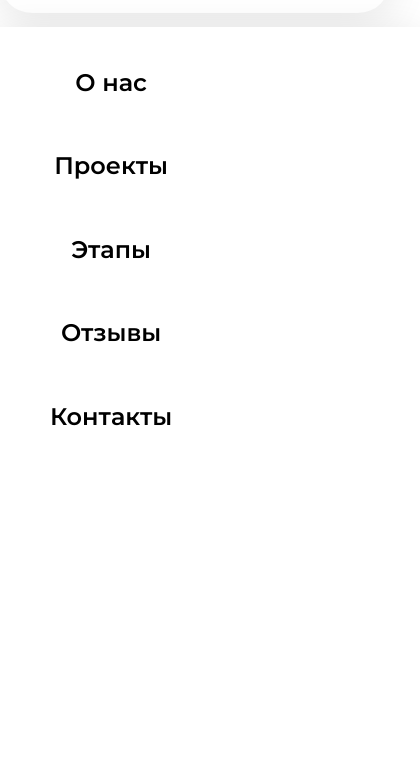
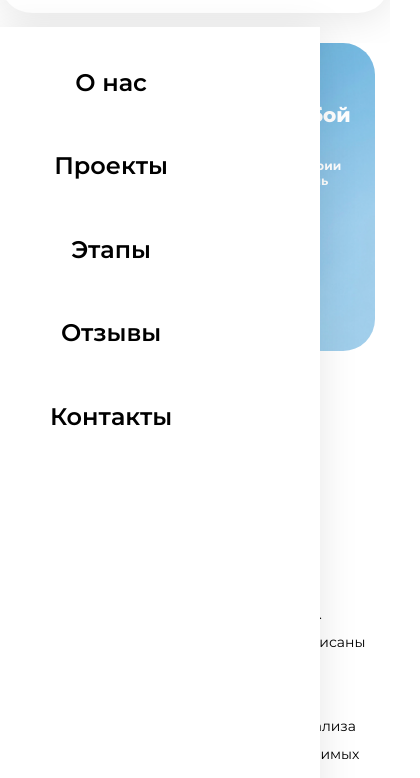
Before and after one commit to RunejarEvseev/euklid-skillbox-project, a plain HTML site: page index.html in a window 390 px wide. Both pictures are taken after a click on the button 30 px from the left and 35 px from the top of the page. Shown: the part 58-836 px from the top of the page, 420 px wide, since content can reach past the window. Drawn offline with Linux system fonts and the light colour scheme; files whose address does not match are found by name.

Commit message:
Update media.css
Min-width changes in header_nav section

```diff
--- a/css/media.css
+++ b/css/media.css
@@ -18,7 +18,7 @@
     left: 0;
     top: 70px;
     width: 40%;
-    min-width: 420px;
+    min-width: 320px;
     height: 100vh;
     z-index: 1000;
     padding: 50px;
```
